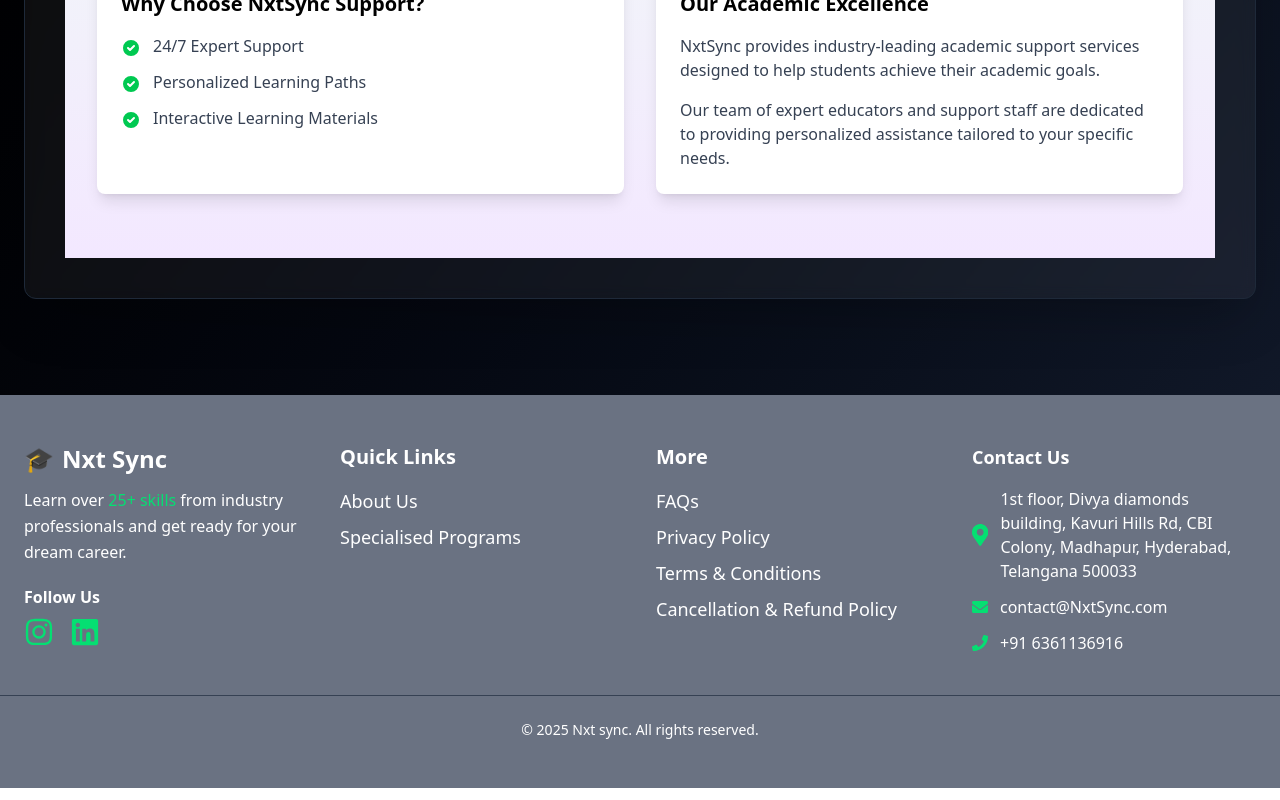
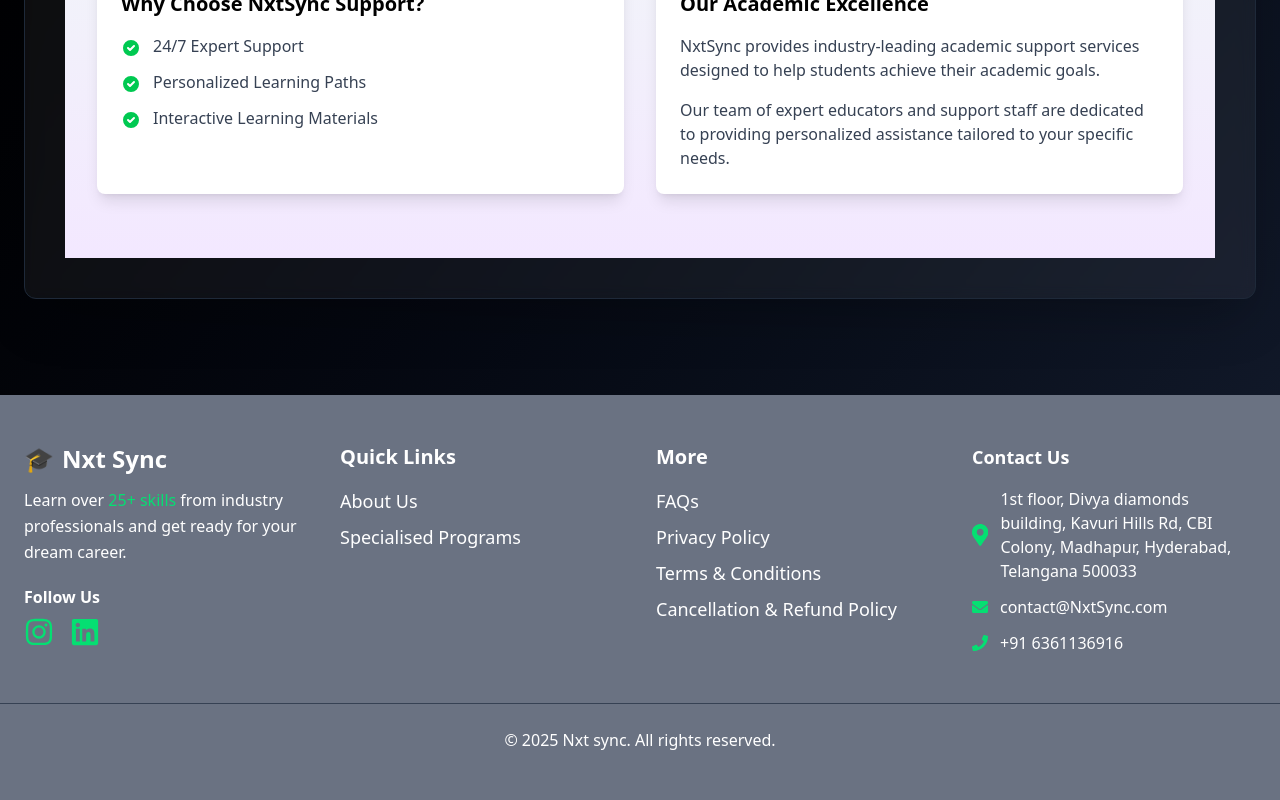
Before and after one commit to mismyst/nextsync, a Next.js app: page / in a window 1280 px wide. Shown: the part 3261-4061 px from the top of the page. Built offline with nearby package versions, Linux system fonts and the light colour scheme.

Commit message:
Update Footer.tsx

```diff
--- a/app/components/Footer/Footer.tsx
+++ b/app/components/Footer/Footer.tsx
@@ -86,7 +86,7 @@ const Footer = () => {
           </ul>
         </div>
       </div>
-      <p className="text-center text-white text-sm mt-10 border-t border-gray-700 pt-6"> {/* Changed text to white */}
+      <p className="text-center text-white text-base mt-12 border-t border-gray-700 pt-6">
         &copy; 2025 Nxt sync. All rights reserved.
       </p>
     </footer>
```
